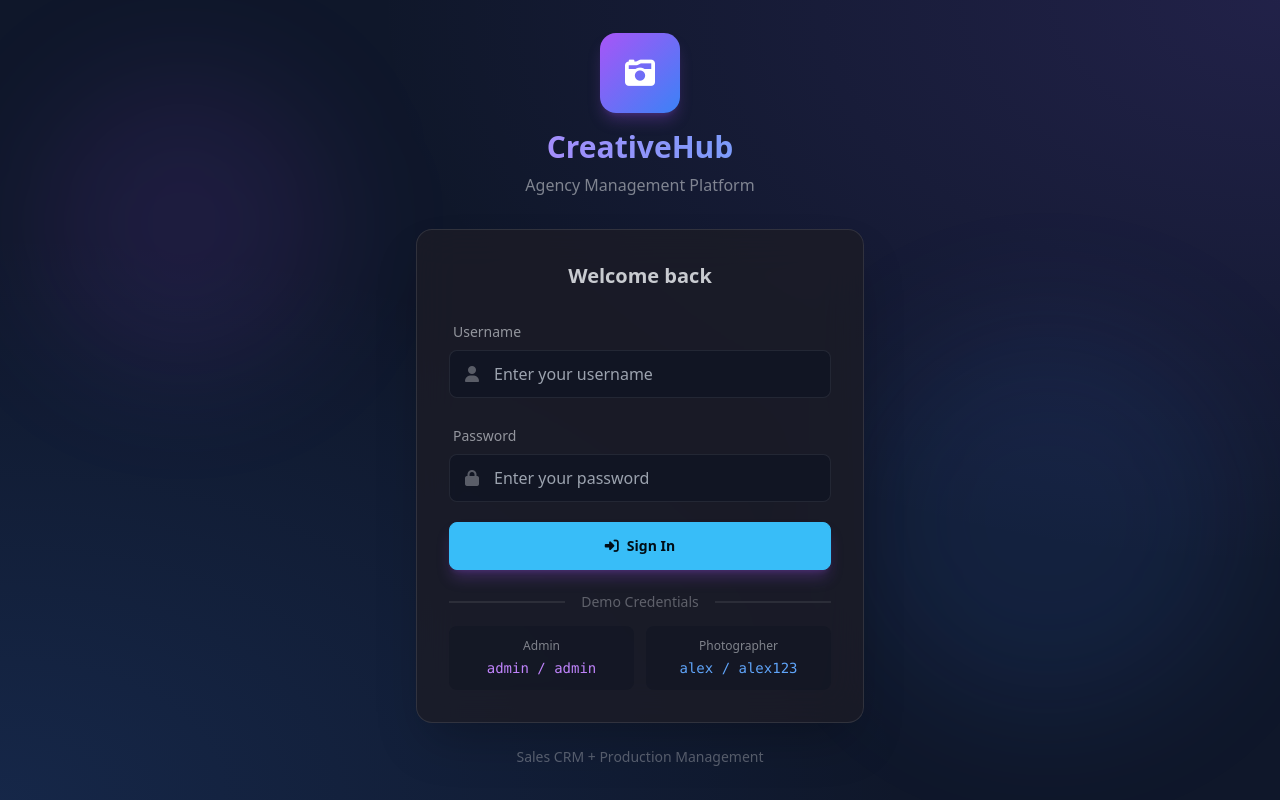
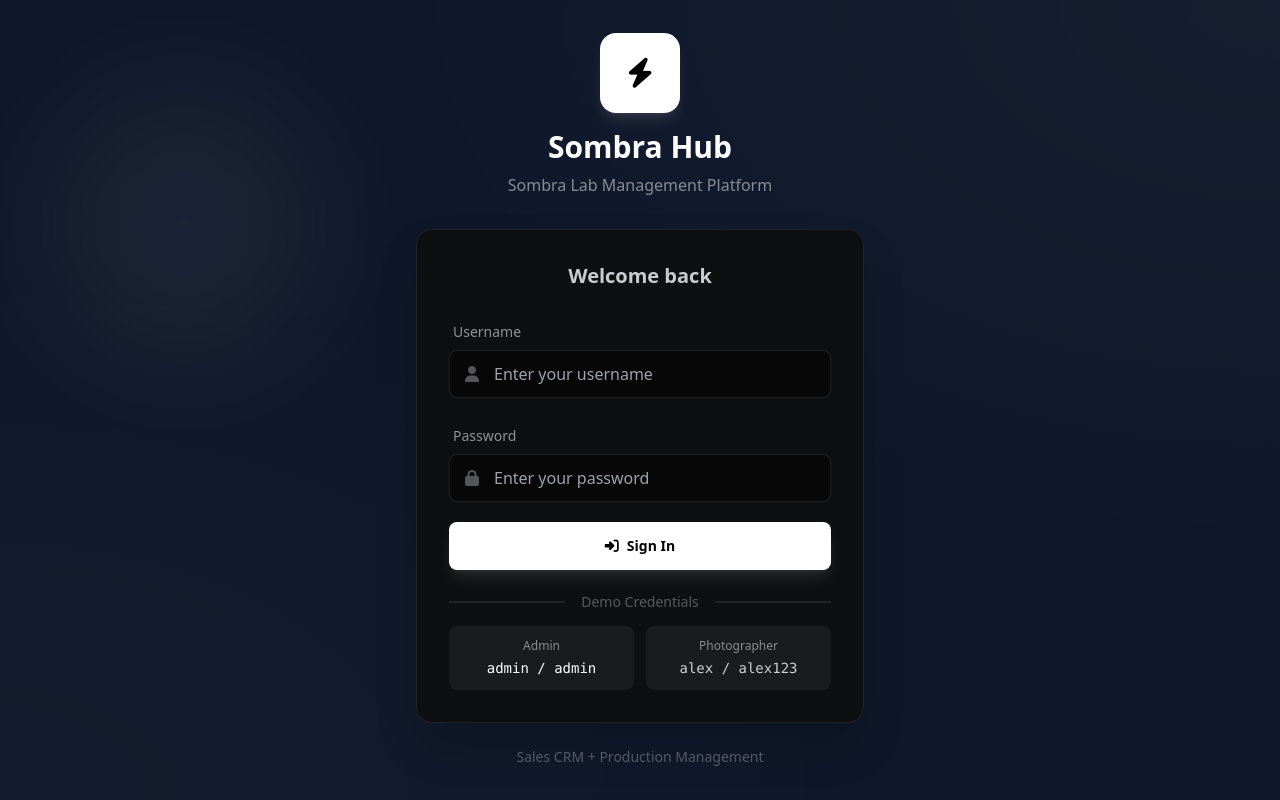
Before and after one commit to danielvsantos/sombrahub, a Flask app: page /login in a window 1280 px wide. Run offline with Flask 3, Linux system fonts and the light colour scheme; some libraries are stand-ins or nearby versions.

Commit message:
Update site branding and styling to "Sombra Hub" with a black and white theme
Update application name and documentation from "CreativeHub" to "Sombra Hub". Implement a predominantly black background with white accents across the site, including the login page, sidebar, and various components, by modifying CSS in `templates/base.html` and `templates/login.html`. Update title and meta descriptions in multiple HTML templates to reflect the new branding.

Replit-Commit-Author: Agent
Replit-Commit-Session-Id: 72acef37-1633-47ec-93f9-b66bc74327bd
Replit-Commit-Checkpoint-Type: full_checkpoint
Replit-Commit-Event-Id: 83cb02c1-4302-4900-b2a4-d4790f0b0648
Replit-Commit-Screenshot-Url: https://storage.googleapis.com/screenshot-production-us-central1/69cfae5e-f8e1-455f-985a-6894cdcd37cd/72acef37-1633-47ec-93f9-b66bc74327bd/l6eTwxQ
Replit-Helium-Checkpoint-Created: true

```diff
--- a/templates/client_detail.html
+++ b/templates/client_detail.html
@@ -1,6 +1,6 @@
 {% extends "base.html" %}
 
-{% block title %}{{ client.name }} - CreativeHub{% endblock %}
+{% block title %}{{ client.name }} - Sombra Hub{% endblock %}
 
 {% block content %}
 <div class="mb-6">
--- a/templates/clients.html
+++ b/templates/clients.html
@@ -1,6 +1,6 @@
 {% extends "base.html" %}
 
-{% block title %}Clients - CreativeHub{% endblock %}
+{% block title %}Clients - Sombra Hub{% endblock %}
 
 {% block content %}
 <div class="flex flex-col sm:flex-row sm:items-center justify-between gap-4 mb-6">
--- a/templates/dashboard.html
+++ b/templates/dashboard.html
@@ -1,6 +1,6 @@
 {% extends "base.html" %}
 
-{% block title %}Dashboard - CreativeHub{% endblock %}
+{% block title %}Dashboard - Sombra Hub{% endblock %}
 
 {% block content %}
 <div class="mb-6">
--- a/templates/deal_detail.html
+++ b/templates/deal_detail.html
@@ -1,6 +1,6 @@
 {% extends "base.html" %}
 
-{% block title %}{{ deal.title }} - CreativeHub{% endblock %}
+{% block title %}{{ deal.title }} - Sombra Hub{% endblock %}
 
 {% block content %}
 <div class="mb-6">
--- a/templates/deals.html
+++ b/templates/deals.html
@@ -1,6 +1,6 @@
 {% extends "base.html" %}
 
-{% block title %}Deals Board - CreativeHub{% endblock %}
+{% block title %}Deals Board - Sombra Hub{% endblock %}
 
 {% block content %}
 <div class="flex flex-col sm:flex-row sm:items-center justify-between gap-4 mb-6">
--- a/templates/job_detail.html
+++ b/templates/job_detail.html
@@ -1,6 +1,6 @@
 {% extends "base.html" %}
 
-{% block title %}{{ job.display_title }} - CreativeHub{% endblock %}
+{% block title %}{{ job.display_title }} - Sombra Hub{% endblock %}
 
 {% block content %}
 <div class="mb-6">
--- a/templates/login.html
+++ b/templates/login.html
@@ -3,24 +3,27 @@
 <head>
     <meta charset="UTF-8">
     <meta name="viewport" content="width=device-width, initial-scale=1.0">
-    <title>Login - CreativeHub</title>
-    <meta name="description" content="Login to CreativeHub - Creative Agency Management Platform">
+    <title>Login - Sombra Hub</title>
+    <meta name="description" content="Login to Sombra Hub - Sombra Lab Agency Management Platform">
 
     <link href="https://cdn.jsdelivr.net/npm/daisyui@4.4.19/dist/full.min.css" rel="stylesheet" type="text/css" />
     <script src="https://cdn.tailwindcss.com"></script>
     <link rel="stylesheet" href="https://cdnjs.cloudflare.com/ajax/libs/font-awesome/6.5.1/css/all.min.css">
 
     <style>
+        body {
+            background-color: #0a0a0a;
+        }
 
         .login-bg {
-            background: radial-gradient(ellipse at top right, rgba(138, 92, 246, 0.15) 0%, transparent 50%),
-                        radial-gradient(ellipse at bottom left, rgba(59, 130, 246, 0.15) 0%, transparent 50%);
+            background: radial-gradient(ellipse at top right, rgba(255, 255, 255, 0.03) 0%, transparent 50%),
+                        radial-gradient(ellipse at bottom left, rgba(255, 255, 255, 0.02) 0%, transparent 50%);
         }
 
         .glass-card {
-            background: rgba(28, 28, 38, 0.8);
+            background: rgba(15, 15, 15, 0.95);
             backdrop-filter: blur(20px);
-            border: 1px solid rgba(255, 255, 255, 0.1);
+            border: 1px solid rgba(255, 255, 255, 0.08);
         }
 
         @keyframes float {
@@ -33,19 +36,19 @@
         }
     </style>
 </head>
-<body class="min-h-screen bg-base-100 login-bg flex items-center justify-center p-4">
+<body class="min-h-screen login-bg flex items-center justify-center p-4">
     <div class="absolute inset-0 overflow-hidden pointer-events-none">
-        <div class="absolute top-20 left-10 w-72 h-72 bg-purple-500/10 rounded-full blur-3xl float-animation"></div>
-        <div class="absolute bottom-20 right-10 w-96 h-96 bg-blue-500/10 rounded-full blur-3xl float-animation" style="animation-delay: -3s;"></div>
+        <div class="absolute top-20 left-10 w-72 h-72 bg-white/5 rounded-full blur-3xl float-animation"></div>
+        <div class="absolute bottom-20 right-10 w-96 h-96 bg-white/3 rounded-full blur-3xl float-animation" style="animation-delay: -3s;"></div>
     </div>
 
     <div class="w-full max-w-md relative z-10">
         <div class="text-center mb-8">
-            <div class="inline-flex items-center justify-center w-20 h-20 bg-gradient-to-br from-purple-500 to-blue-500 rounded-2xl shadow-lg shadow-purple-500/25 mb-4">
-                <i class="fas fa-camera-retro text-3xl text-white"></i>
+            <div class="inline-flex items-center justify-center w-20 h-20 bg-white rounded-2xl shadow-lg shadow-white/10 mb-4">
+                <i class="fas fa-bolt text-3xl text-black"></i>
             </div>
-            <h1 class="text-3xl font-bold bg-gradient-to-r from-purple-400 to-blue-400 bg-clip-text text-transparent">CreativeHub</h1>
-            <p class="text-base-content/60 mt-2">Agency Management Platform</p>
+            <h1 class="text-3xl font-bold text-white">Sombra Hub</h1>
+            <p class="text-white/50 mt-2">Sombra Lab Management Platform</p>
         </div>
 
         <div class="glass-card rounded-2xl p-8 shadow-2xl">
@@ -72,7 +75,7 @@
                             <i class="fas fa-user"></i>
                         </span>
                         <input type="text" name="username" placeholder="Enter your username"
-                               class="input input-bordered w-full pl-11 bg-base-300/50 border-base-content/10 focus:border-purple-500"
+                               class="input input-bordered w-full pl-11 bg-black/50 border-white/10 focus:border-white/30 text-white"
                                required data-testid="input-username">
                     </div>
                 </div>
@@ -86,12 +89,12 @@
                             <i class="fas fa-lock"></i>
                         </span>
                         <input type="password" name="password" placeholder="Enter your password"
-                               class="input input-bordered w-full pl-11 bg-base-300/50 border-base-content/10 focus:border-purple-500"
+                               class="input input-bordered w-full pl-11 bg-black/50 border-white/10 focus:border-white/30 text-white"
                                required data-testid="input-password">
                     </div>
                 </div>
 
-                <button type="submit" class="btn btn-primary w-full gap-2 shadow-lg shadow-purple-500/25" data-testid="button-login">
+                <button type="submit" class="btn w-full gap-2 bg-white text-black hover:bg-gray-200 border-none shadow-lg shadow-white/10" data-testid="button-login">
                     <i class="fas fa-sign-in-alt"></i>
                     Sign In
                 </button>
@@ -100,18 +103,18 @@
             <div class="divider text-base-content/40 text-sm mt-6">Demo Credentials</div>
 
             <div class="grid grid-cols-2 gap-3 text-sm">
-                <div class="bg-base-300/30 rounded-lg p-3 text-center">
-                    <p class="text-base-content/60 text-xs mb-1">Admin</p>
-                    <p class="font-mono text-purple-400">admin / admin</p>
+                <div class="bg-white/5 rounded-lg p-3 text-center">
+                    <p class="text-white/50 text-xs mb-1">Admin</p>
+                    <p class="font-mono text-white">admin / admin</p>
                 </div>
-                <div class="bg-base-300/30 rounded-lg p-3 text-center">
-                    <p class="text-base-content/60 text-xs mb-1">Photographer</p>
-                    <p class="font-mono text-blue-400">alex / alex123</p>
+                <div class="bg-white/5 rounded-lg p-3 text-center">
+                    <p class="text-white/50 text-xs mb-1">Photographer</p>
+                    <p class="font-mono text-white/80">alex / alex123</p>
                 </div>
             </div>
         </div>
 
-        <p class="text-center text-base-content/40 text-sm mt-6">
+        <p class="text-center text-white/30 text-sm mt-6">
             Sales CRM + Production Management
         </p>
     </div>
--- a/templates/production.html
+++ b/templates/production.html
@@ -1,6 +1,6 @@
 {% extends "base.html" %}
 
-{% block title %}Production - CreativeHub{% endblock %}
+{% block title %}Production - Sombra Hub{% endblock %}
 
 {% block content %}
 <div class="flex flex-col sm:flex-row sm:items-center justify-between gap-4 mb-6">
--- a/templates/production_calendar.html
+++ b/templates/production_calendar.html
@@ -1,6 +1,6 @@
 {% extends "base.html" %}
 
-{% block title %}Production Calendar - CreativeHub{% endblock %}
+{% block title %}Production Calendar - Sombra Hub{% endblock %}
 
 {% block content %}
 <div class="flex flex-col sm:flex-row sm:items-center justify-between gap-4 mb-6">
--- a/templates/user_edit.html
+++ b/templates/user_edit.html
@@ -1,6 +1,6 @@
 {% extends "base.html" %}
 
-{% block title %}Edit User - CreativeHub{% endblock %}
+{% block title %}Edit User - Sombra Hub{% endblock %}
 
 {% block content %}
 <div class="mb-6">
--- a/templates/users.html
+++ b/templates/users.html
@@ -1,6 +1,6 @@
 {% extends "base.html" %}
 
-{% block title %}User Management - CreativeHub{% endblock %}
+{% block title %}User Management - Sombra Hub{% endblock %}
 
 {% block content %}
 <div class="flex flex-col sm:flex-row sm:items-center justify-between gap-4 mb-6">
```
Also changed, not shown: replit.md (+2 -2 lines), templates/base.html (+54 -17 lines).
